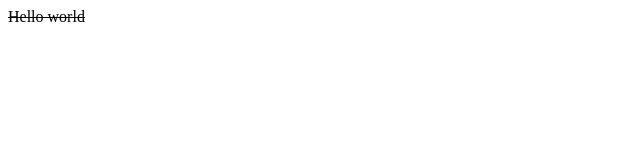
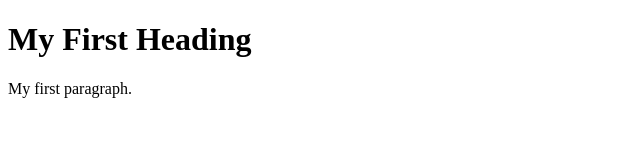
Before and after one commit to ssnyu/shubham, a plain HTML site: page index.html in a window 1280 px wide. Shown: the whole page, without its empty margins (0-640 px from the left). Drawn offline with Linux system fonts and the light colour scheme.

Commit message:
Update index.html

```diff
--- a/index.html
+++ b/index.html
@@ -1,5 +1,9 @@
+<!DOCTYPE html>
 <html>
-  <body>
-    <s>Hello world</s>
-  </body>
+<body>
+
+<h1>My First Heading</h1>
+<p>My first paragraph.</p>
+
+</body>
 </html>
```
